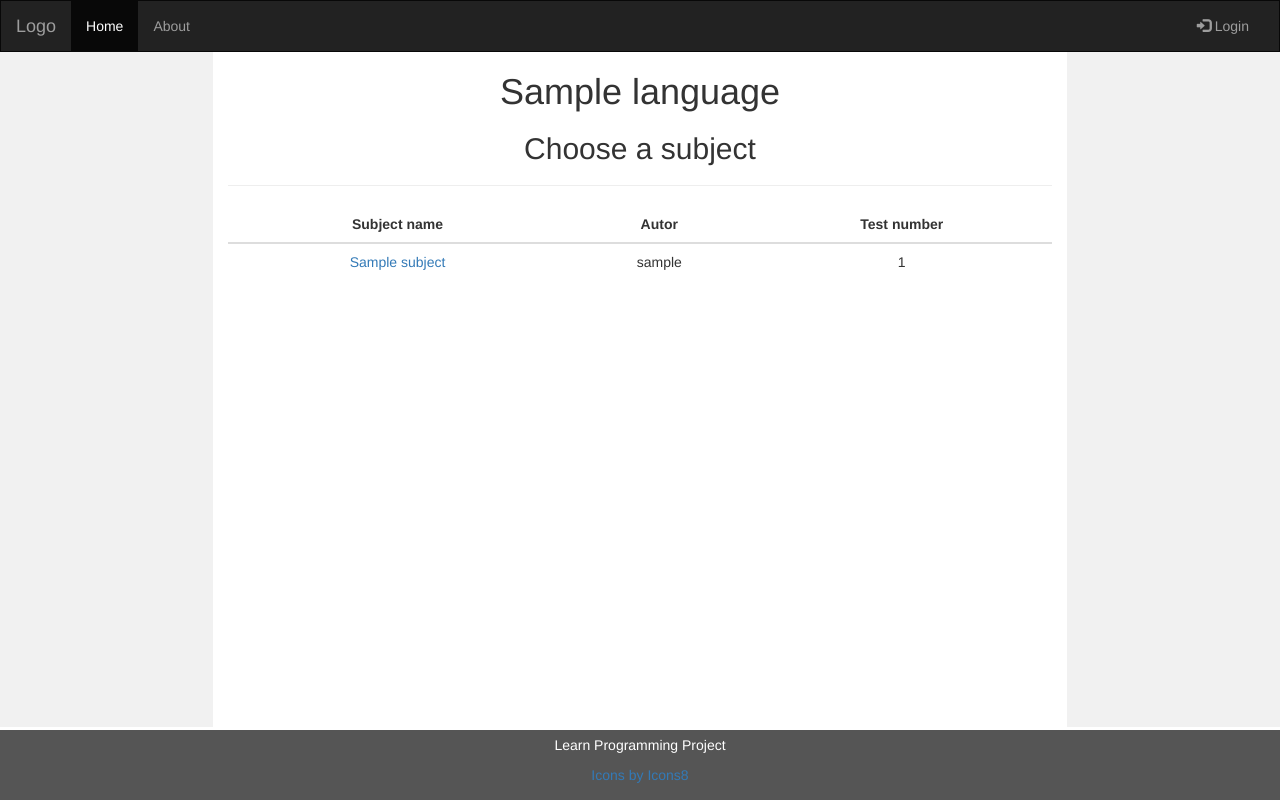
After one commit to DamianDuy/django-learnProgramming-app, a Django app: a page that uses mysite/learnProgramming/templates/header/header.html in a window 1280 px wide. The commit adds this page. Run offline with Django 3.2, Linux system fonts and the light colour scheme; tables that the repository leaves empty hold one stand-in row (values such as "Sample post"); some libraries are stand-ins or nearby versions.

Commit message:
Add subjects and tests views and edit administrator panel

```diff
--- a/mysite/learnProgramming/models.py
+++ b/mysite/learnProgramming/models.py
@@ -1,3 +1,6 @@
+import random
+import string
+
 from django.db import models
 from django.contrib.auth.models import User
 from django.utils.text import slugify
@@ -7,6 +10,7 @@ from django.core.validators import MaxValueValidator, MinValueValidator
 class Programming_Language(models.Model):
     name = models.CharField(max_length=1000)
     slug = models.SlugField(max_length=1000, unique=True, blank=True, default="")
+    icon = models.CharField(max_length=1000, unique=True, blank=True, default="")
 
     def __str__(self):
         return self.name
@@ -15,6 +19,9 @@ class Programming_Language(models.Model):
         if self.slug == None or self.slug == "":
             self.slug = slugify(self.name)
         super(Programming_Language, self).save(*args, **kwargs)
+
+    def get_absolute_path(self):
+        return "/programming_language/"+self.slug
 
 
 class Subject(models.Model):
@@ -34,8 +41,12 @@ class Subject(models.Model):
 
     def save(self, *args, **kwargs):
         if self.slug == None or self.slug == "":
-            self.slug = slugify(self.name)
+            random_string="".join((random.choice(string.ascii_lowercase) for x in range(10)))
+            self.slug = slugify(self.name)+random_string
         super(Subject, self).save(*args, **kwargs)
+
+    def get_absolute_path(self):
+        return "/subject/"+self.slug
 
 class Test(models.Model):
     name = models.CharField(max_length=1000)
@@ -48,8 +59,12 @@ class Test(models.Model):
 
     def save(self, *args, **kwargs):
         if self.slug == None or self.slug == "":
-            self.slug = slugify(self.name)
+            random_string="".join((random.choice(string.ascii_lowercase) for x in range(10)))
+            self.slug = slugify(self.name)+random_string
         super(Test, self).save(*args, **kwargs)
+
+    def get_absolute_path(self):
+        return "/test/"+self.slug
 
 class Question(models.Model):
     question_number = models.IntegerField(default=0)
--- /dev/null
+++ b/mysite/learnProgramming/templates/header/header.html
@@ -0,0 +1,110 @@
+<!DOCTYPE html>
+<html lang="en">
+<head>
+  <title>LearnProgramming</title>
+  <meta charset="utf-8">
+  <meta name="viewport" content="width=device-width, initial-scale=1">
+  <link rel="stylesheet" href="https://maxcdn.bootstrapcdn.com/bootstrap/3.4.1/css/bootstrap.min.css">
+
+  <style>
+    /* Remove the navbar's default margin-bottom and rounded borders */
+    .navbar {
+      margin-bottom: 0;
+      border-radius: 0;
+    }
+
+    /* Set height of the grid so .sidenav can be 100% (adjust as needed) */
+    .row.content {height: 450px}
+
+    /* Set gray background color and 100% height */
+    .sidenav {
+      padding-top: 20px;
+      background-color: #f1f1f1;
+      height: 150%;
+    }
+
+    /* Set black background color, white text and some padding */
+    footer {
+      position: absolute;
+      bottom: 0;
+      width: 100%;
+      background-color: #555;
+      color: white;
+      padding: 5px;
+
+    }
+
+    /* On small screens, set height to 'auto' for sidenav and grid */
+    @media screen and (max-width: 767px) {
+      .sidenav {
+        height: auto;
+        padding: 15px;
+      }
+      .row.content {height:auto;}
+    }
+
+    th {
+      text-align: center;
+    }
+  </style>
+</head>
+<body>
+
+<nav class="navbar navbar-inverse">
+  <div class="container-fluid">
+    <div class="navbar-header">
+      <button type="button" class="navbar-toggle" data-toggle="collapse" data-target="#myNavbar">
+        <span class="icon-bar"></span>
+        <span class="icon-bar"></span>
+        <span class="icon-bar"></span>
+      </button>
+      <a class="navbar-brand" href="#">Logo</a>
+    </div>
+    <div class="collapse navbar-collapse" id="myNavbar">
+      <ul class="nav navbar-nav">
+        <li class="active"><a href="/">Home</a></li>
+        <li><a href="/about">About</a></li>
+        <!-- <li><a href="#">Projects</a></li>
+        <li><a href="#">Contact</a></li> -->
+      </ul>
+      <ul class="nav navbar-nav navbar-right">
+        <li><a href="/login"><span class="glyphicon glyphicon-log-in"></span> Login</a></li>
+      </ul>
+    </div>
+  </div>
+</nav>
+
+<div class="container-fluid text-center">
+  <div class="row content">
+    <div class="col-sm-2 sidenav">
+    <!--
+      <p><a href="#">Link</a></p>
+      <p><a href="#">Link</a></p> -->
+    </div>
+    <div class="col-sm-8 text-center">
+      {% block midle_content %}
+      {% endblock %}
+    </div>
+    <div class="col-sm-2 sidenav">
+      <!--<div class="well">
+        <p>ADS</p>
+      </div>
+      <div class="well">
+        <p>ADS</p>
+      </div> -->
+    </div>
+  </div>
+</div>
+
+
+<footer class="container-fluid text-center">
+  <p>Learn Programming Project</p>
+  <p><a href="https://icons8.com">Icons by Icons8</a></p>
+</footer>
+
+</body>
+
+  <script src="https://ajax.googleapis.com/ajax/libs/jquery/3.5.1/jquery.min.js"></script>
+  <script src="https://maxcdn.bootstrapcdn.com/bootstrap/3.4.1/js/bootstrap.min.js"></script>
+
+</html>
--- /dev/null
+++ b/mysite/learnProgramming/templates/learnProgramming/subjects_list.html
@@ -0,0 +1,27 @@
+{% extends "header/header.html" %}
+
+{% block midle_content %}
+  <h1>{{programming_lang.name}}</h1>
+  <h2>Choose a subject</h2>
+  <hr>
+  {% if subjects_list %}
+    <table class="table">
+        <thead class="thead-light">
+            <tr>
+                <th>Subject name</th>
+                <th>Autor</th>
+                <th>Test number</th>
+            </tr>
+        </thead>
+        <tbody>
+        {% for subject in subjects_list %}
+            <tr>
+                <td><a href={{subject.get_absolute_path}}>{{subject.name}}</a></td>
+                <td>{{subject.author}}</td>
+                <td>{{subject.test_set.all.count}}</td>
+            </tr>
+        {% endfor %}
+        </tbody>
+    </table>
+  {% endif %}
+{% endblock %}
--- a/mysite/learnProgramming/urls.py
+++ b/mysite/learnProgramming/urls.py
@@ -14,9 +14,11 @@ Including another URLconf
     2. Add a URL to urlpatterns:  path('blog/', include('blog.urls'))
 """
 from django.urls import path
-from . import views
+from .views import programming_language_list_view, subjects_list_view, tests_list_view
 
 app_name = 'learnProgramming'
 urlpatterns = [
-    path('', views.index, name='index'),
+    path('', programming_language_list_view, name='programming_language_list_view'),
+    path('programming_language/<programming_lang_slug>', subjects_list_view, name='subjects_list_view'),
+    path('subject/<subject_slug>', tests_list_view, name='tests_list_view'),
 ]
--- a/mysite/learnProgramming/views.py
+++ b/mysite/learnProgramming/views.py
@@ -1,10 +1,49 @@
-from django.shortcuts import render
+from django.shortcuts import get_object_or_404, render
 from .models import *
 
 # Create your views here.
 
 
-def index(request):
+def programming_language_list_view(request):
     programming_language_list = Programming_Language.objects.all()
-    context = {'programming_language_list': programming_language_list}
-    return render(request, 'learnProgramming/index.html', context)
+
+    context = {
+        'programming_language_list': programming_language_list
+    }
+
+    return render(
+        request,
+        'learnProgramming/index.html',
+        context
+    )
+
+def subjects_list_view(request, programming_lang_slug):
+    programming_lang = get_object_or_404(Programming_Language, slug=programming_lang_slug)
+    subjects_list = Subject.objects.filter(programming_lang=programming_lang)
+
+    context = {
+        'programming_lang' : programming_lang,
+        'subjects_list' : subjects_list,
+    }
+
+    return render(
+        request,
+        'learnProgramming/subjects_list.html',
+        context
+    )
+
+def tests_list_view(request, subject_slug):
+    subject = get_object_or_404(Subject, slug=subject_slug)
+    tests_list = Test.objects.filter(subject=subject)
+
+    context = {
+        'programming_lang' : subject.programming_lang,
+        'subject' : subject,
+        'tests_list' : tests_list,
+    }
+
+    return render(
+        request,
+        'learnProgramming/tests_list.html',
+        context
+    )
--- a/mysite/mysite/urls.py
+++ b/mysite/mysite/urls.py
@@ -17,6 +17,6 @@ from django.contrib import admin
 from django.urls import include, path
 
 urlpatterns = [
-    path('learnProgramming/', include('learnProgramming.urls')),
+    path('', include('learnProgramming.urls')),
     path('admin/', admin.site.urls),
 ]
```
Also changed, not shown: mysite/learnProgramming/admin.py (+12 -2 lines), mysite/learnProgramming/templates/learnProgramming/index.html (+16 -103 lines), mysite/learnProgramming/templates/learnProgramming/tests_list.html (added, +28 -0 lines).
